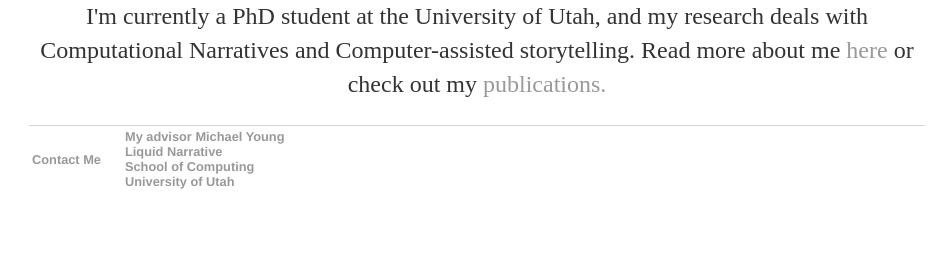
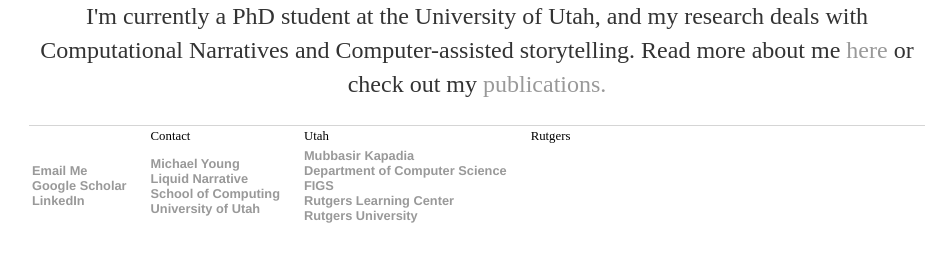
Before and after one commit to rushsangs/rushsangs-old.github.io, a Jekyll site: the page built from index.html, in a window 1280 px wide, cut to the strip 375-637 px from the top of the page. Shown: the whole strip, without its empty margins (163-1108 px from the left). Built offline with Jekyll 4.4.1, drawn with Linux system fonts in a browser that asks for light colours.

Commit message:
footer upgrade

```diff
--- a/_layouts/default.html
+++ b/_layouts/default.html
@@ -22,20 +22,36 @@
 			</div><!-- /.container -->
 			<footer>
 			<table>
+			<th>
+				<td>Contact</td>
+				<td>Utah</td>
+				<td>Rutgers</td>
+			</th>
 				<tr>
 				<td>
 					<ul>
-	        		<li><a href="mailto:rush.sang@gmail.com">Contact Me</a></li>
+	        		<li><a href="mailto:rsangs@cs.utah.edu">Email Me</a></li>
+	        		<li><a href="https://scholar.google.com/citations?user=ADDnTEYAAAAJ&hl=en">Google Scholar</a></li>
+	        		<li><a href="https://www.linkedin.com/in/rushitsanghrajka">LinkedIn</a></li>
 	        		</ul>
 	        		</td>
 	        		<td>
 	        		<ul>
-	        		<li><a href="http://liquidnarrative.cs.utah.edu/rmy/">My advisor Michael Young</a></li>
+	        		<li><a href="http://liquidnarrative.cs.utah.edu/rmy/">Michael Young</a></li>
 	        		<li><a href="http://liquidnarrative.cs.utah.edu">Liquid Narrative</a></li>
 	        		<li><a href="https://www.cs.utah.edu">School of Computing</a></li>
 	        		<li><a href="https://www.utah.edu">University of Utah</a></li>
 				</ul>
 				</td>
+				<td>
+				<ul>
+	        		<li><a href="https://www.cs.rutgers.edu/~mk1353/">Mubbasir Kapadia</a></li>
+	        		<li><a href="https://www.cs.rutgers.edu">Department of Computer Science</a></li>
+	        		<li><a href="https://figs.rutgers.edu">FIGS</a></li>
+	        		<li><a href="https://rlc.rutgers.edu">Rutgers Learning Center</a></li>
+	        		<li><a href="http://www.rutgers.edu">Rutgers University</a></li>
+	        		</ul>
+	        		</td>
 				</tr>
 			</table>
 			</footer>
```
